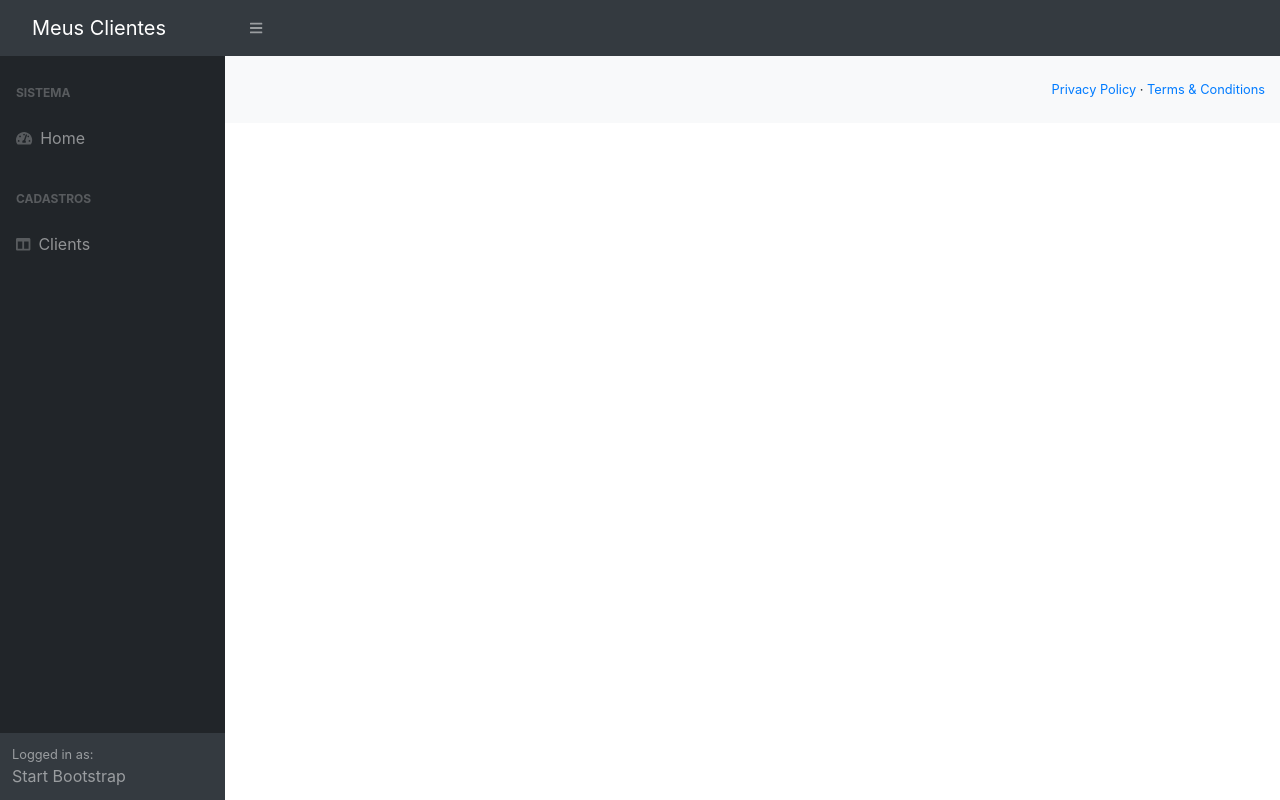
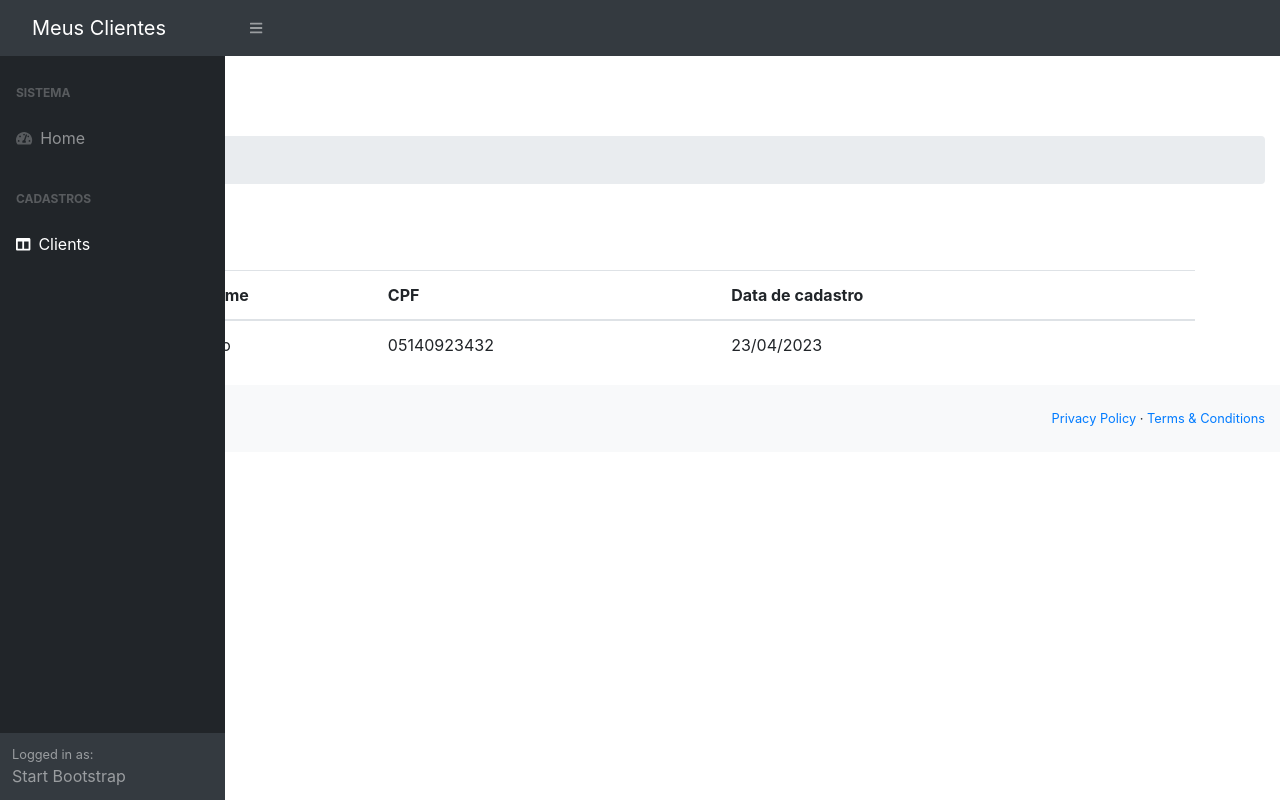
Before and after one commit to Felo45m/clients-app, an Angular app: page /clients-list in a window 1280 px wide. Before the commit this address led to /. Built offline with nearby package versions, Linux system fonts and the light colour scheme.

Commit message:
Client listing component created

```diff
--- a/src/app/clients.service.ts
+++ b/src/app/clients.service.ts
@@ -17,10 +17,18 @@ export class ClientsService {
     return this.http.post<Client>('http://localhost:8080/api/clients', client)
   }
 
-  getClient() : Client {
-    let client : Client = new Client();
-    client.name = "Felipe Melo";
-    client.cpf = "051.409.234-32"
-    return client
+  /*
+  getClients() : Observable<Client[]> {
+    return ;
+  }
+  */
+
+  getClients() : Client[] {
+    let client = new Client();
+    client.id = 1
+    client.name = "felo"
+    client.cpf = "05140923432"
+    client.registrationDate = "23/04/2023"
+    return [client]
   }
 }
--- /dev/null
+++ b/src/app/clients/clients-list/clients-list.component.html
@@ -0,0 +1,41 @@
+<h1 class="mt-4">Clientes</h1>
+<ol class="breadcrumb mb-4">
+  <li class="breadcrumb-item active">Consulta</li>
+</ol>
+
+<div class="container">
+  <div class="row">
+    <div class="col-md-2">
+
+      <button class="btn btn-warning">
+        <i class="fa fa-plus"></i>Novo
+      </button>
+
+    </div>
+  </div>
+  <br/>
+  <div class="row">
+    <div class="col-md-12">
+      <table class="table table-condesed table-hover">
+        <thead>
+          <tr>
+            <th>ID</th>
+            <th>Nome</th>
+            <th>CPF</th>
+            <th>Data de cadastro</th>
+            <th></th>
+          </tr>
+        </thead>
+        <tbody>
+          <tr *ngFor="let client of clients">
+            <td>{{ client.id }}</td>
+            <td>{{ client.name }}</td>
+            <td>{{ client.cpf }}</td>
+            <td>{{ client.registrationDate }}</td>
+            <td></td>
+          </tr>
+        </tbody>
+      </table>
+    </div>
+  </div>
+</div>
--- /dev/null
+++ b/src/app/clients/clients-list/clients-list.component.ts
@@ -0,0 +1,22 @@
+import { Component, OnInit } from '@angular/core';
+import { Client } from '../client';
+import { ClientsService } from 'src/app/clients.service';
+
+@Component({
+  selector: 'app-clients-list',
+  templateUrl: './clients-list.component.html',
+  styleUrls: ['./clients-list.component.css']
+})
+export class ClientsListComponent implements OnInit {
+
+  clients: Client[] = [];
+
+  constructor(private service: ClientsService) {
+
+  }
+
+  ngOnInit(): void {
+    this.clients = this.service.getClients();
+  }
+
+}
--- a/src/app/clients/clients-routing.module.ts
+++ b/src/app/clients/clients-routing.module.ts
@@ -1,9 +1,11 @@
 import { NgModule } from '@angular/core';
 import { RouterModule, Routes } from '@angular/router';
 import { ClientsFormComponent } from './clients-form/clients-form.component'
+import { ClientsListComponent } from './clients-list/clients-list.component';
 
 const routes: Routes = [
-  { path: 'clients-forms', component: ClientsFormComponent }
+  { path: 'clients-forms', component: ClientsFormComponent },
+  { path: 'clients-list', component: ClientsListComponent}
 ];
 
 @NgModule({
--- a/src/app/clients/clients.module.ts
+++ b/src/app/clients/clients.module.ts
@@ -4,11 +4,13 @@ import { FormsModule } from '@angular/forms'
 
 import { ClientsRoutingModule } from './clients-routing.module';
 import { ClientsFormComponent } from './clients-form/clients-form.component';
+import { ClientsListComponent } from './clients-list/clients-list.component';
 
 
 @NgModule({
   declarations: [
-    ClientsFormComponent
+    ClientsFormComponent,
+    ClientsListComponent
   ],
   imports: [
     CommonModule,
--- a/src/app/template/sidebar/sidebar.component.html
+++ b/src/app/template/sidebar/sidebar.component.html
@@ -9,7 +9,7 @@
                   Home
               </a>
               <div class="sb-sidenav-menu-heading">Cadastros</div>
-              <a class="nav-link collapsed" routerLink="/clients-forms"
+              <a class="nav-link collapsed" routerLink="/clients-list"
                   data-toggle="collapse" data-target="#collapseLayouts"
                   aria-expanded="false" aria-controls="collapseLayouts">
                 <div class="sb-nav-link-icon"><i class="fas fa-columns"></i></div>
```
Also changed, not shown: src/app/clients/clients-list/clients-list.component.css (added).
